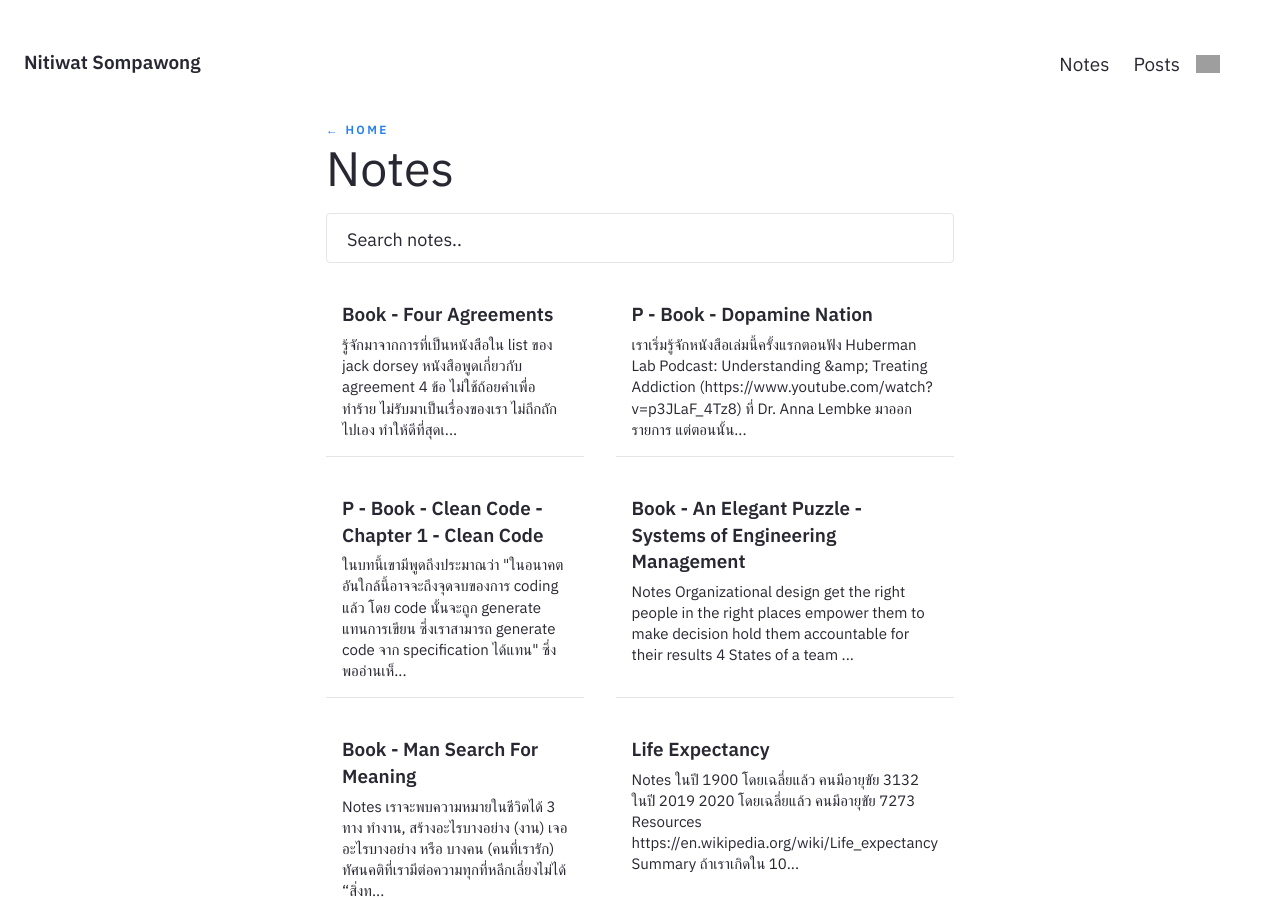
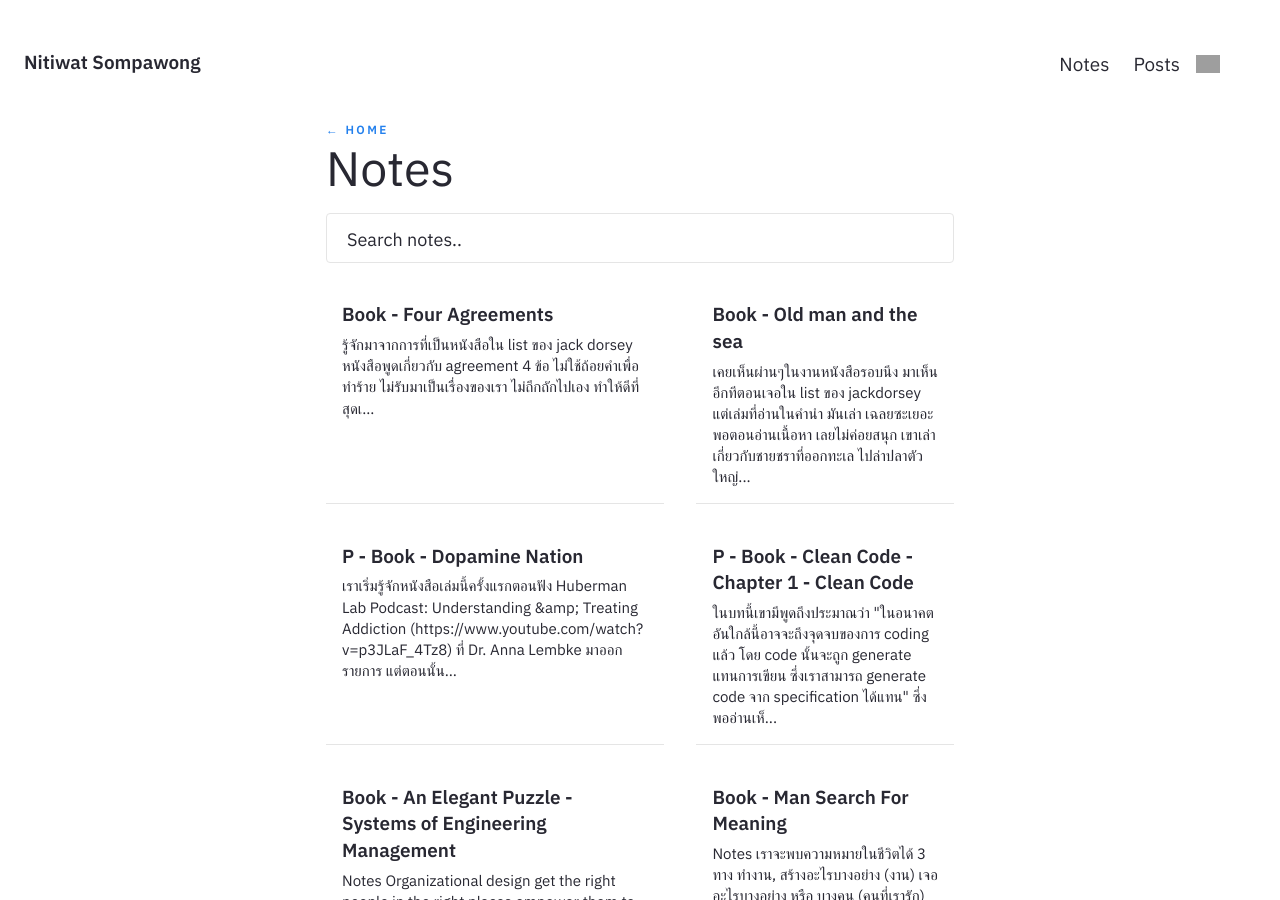
Before and after one commit to fnitiwat/fnitiwat.github.io, a Jekyll site: the page built from pages/notes.md, in a window 1280 px wide and 900 px high. Built offline with Jekyll 4.4.1, drawn with Linux system fonts in a browser that asks for light colours; grey boxes are pictures that could not be loaded.

Commit message:
add old man and the sea, four agreements

```diff
--- /dev/null
+++ b/_notes/Public/Book - Old man and the sea.md
@@ -0,0 +1,22 @@
+---
+title: Book - Old man and the sea
+date: 2024-01-13
+feed: show
+---
+- เคยเห็นผ่านๆในงานหนังสือรอบนึง
+- มาเห็นอีกทีตอนเจอใน list ของ jackdorsey
+- แต่เล่มที่อ่านในคำนำ มันเล่า เฉลยซะเยอะ พอตอนอ่านเนื้อหา เลยไม่ค่อยสนุก
+- เขาเล่าเกี่ยวกับชายชราที่ออกทะเล ไปล่าปลาตัวใหญ่ สุดท้ายพอล่าได้ ระหว่างขากลับ ปลาที่ได้มานั้นโดนฉลามกินหมด
+- หนังสือมันให้ความรู้สึกตรงที่ว่า บรรยากาศกลางทะเล มีแค่ชายชราคนเดียว ไม่มีคนอื่น ในระหว่างที่ต้องต่อสู้กับปลาตัวใหญ่ โดยต้องใช้ความพยายามอย่างหนัก
+- ระหว่างขากลับก็ต้องเจอ issue ที่มาเรื่อยๆไม่หยุด
+- สุดท้ายตอนจบ กลับมานอน
+- ชอบประโยคท้ายเล่ม
+> 	 "เขาไม่ฝันถึงพายุอีกต่อไป
+> 	 ไม่ฝันถึงผู้หญิง ไม่ฝันถึงเหตุการณ์ใหญ่ๆ
+> 	 ไม่ฝันถึงปลา ไม่ฝันถึงการต่อสู้
+> 	 ไม่ฝันถึงการดันข้อแสดงพลัง ไม่ฝันถึงเมีย
+> 	 เขาเพียงแต่ฝันถึงที่ที่อยู่ตอนนี้
+> 	 และฝูงสิงโตบนหาดทราย
+> 	 มันเล่นกันเหมือนลูกแมวยามพลบค่ำ
+> 	 เขารักพวกมันเหมือนกับที่
+> 	 เขารักเด็กผู้ชายคนนั้น"
```
Also changed, not shown: _notes/Public/Book - The Four Agreements.md (renamed from _notes/Public/Book - Four Agreements.md, +1 -0 lines).
